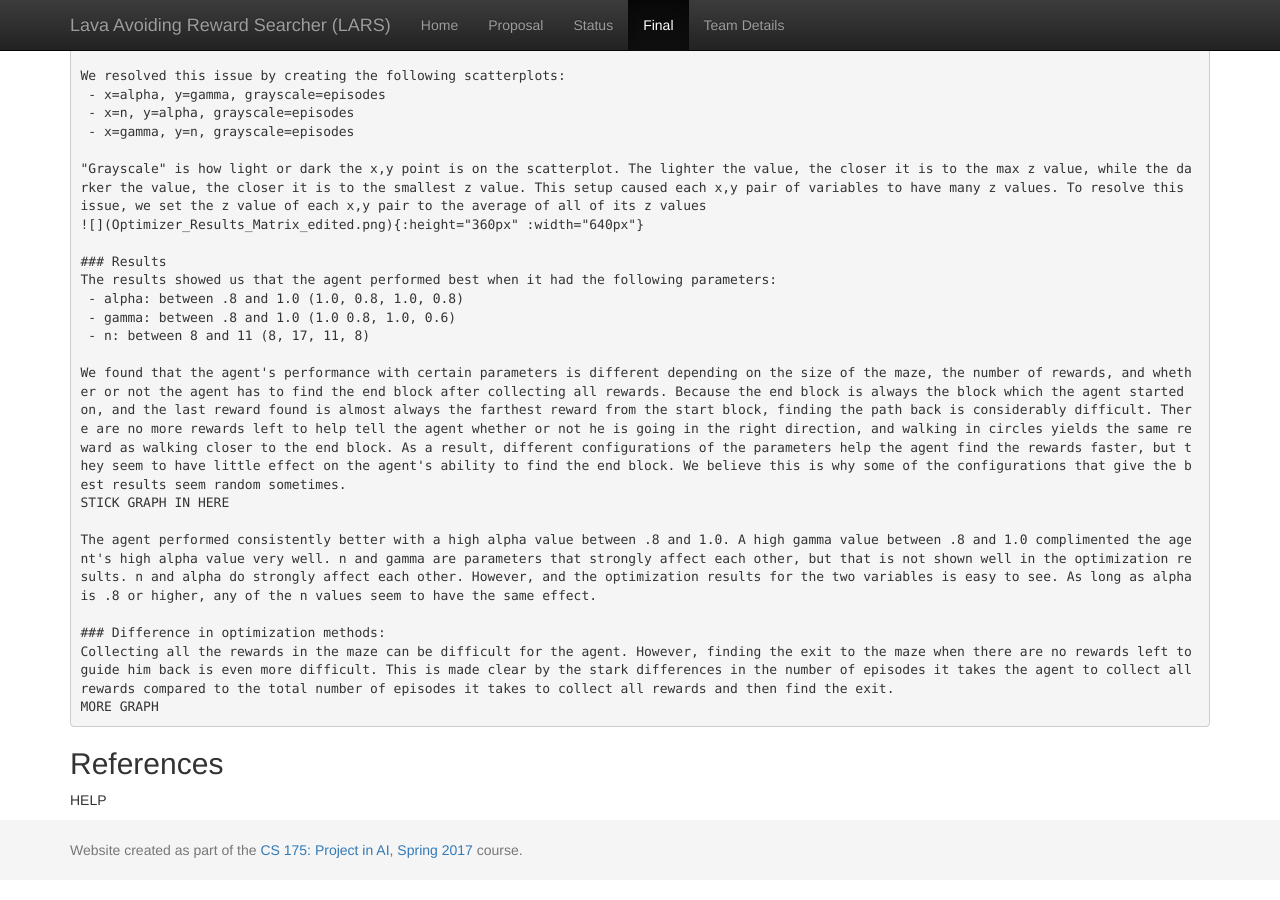
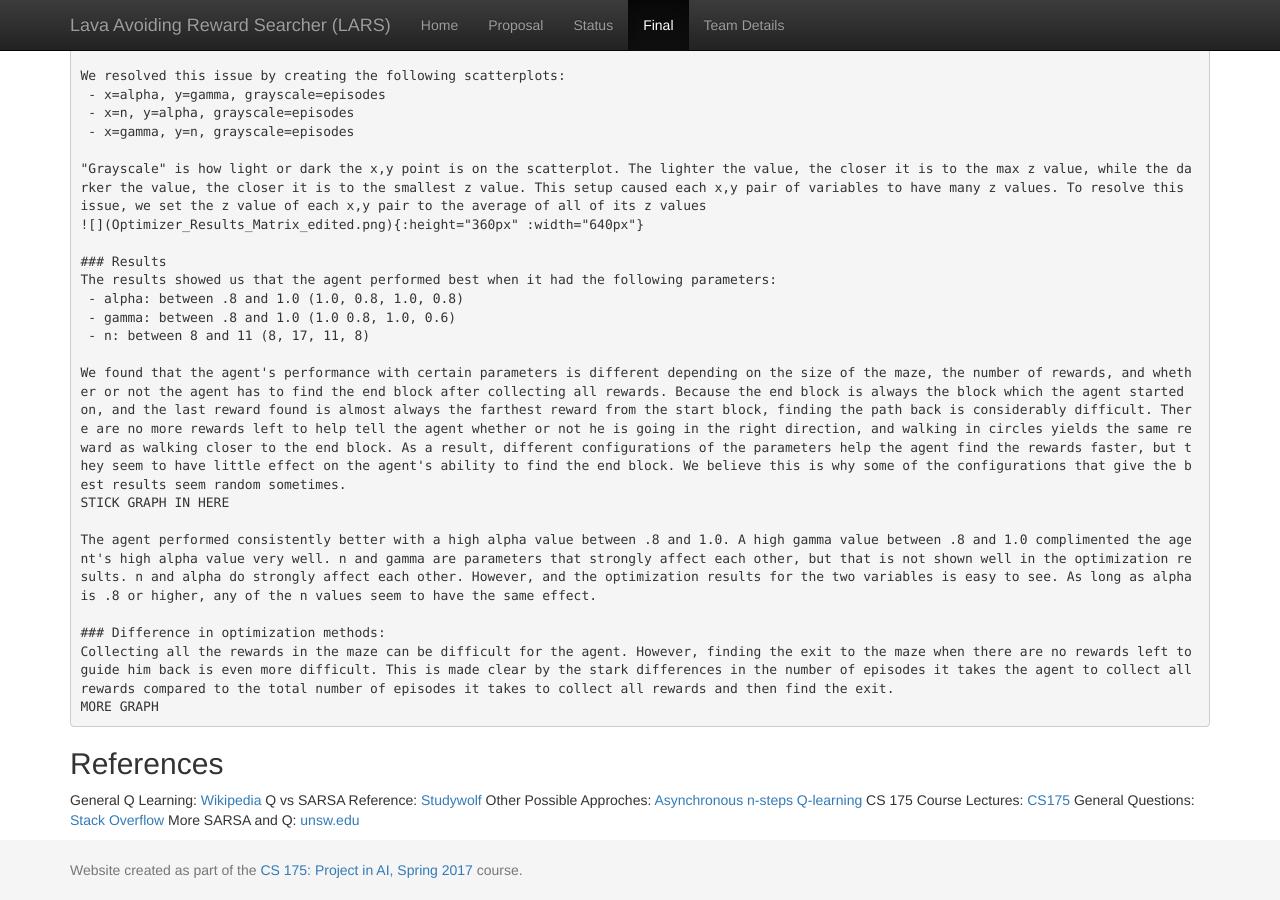
Before and after one commit to Frozen-Herring/CS-175, a Jekyll site: the page built from docs/final.md, in a window 1280 px wide and 900 px high, scrolled down 3271 px. Built offline with Jekyll 4.4.1, drawn with Linux system fonts in a browser that asks for light colours.

Commit message:
Added in resources

```diff
--- a/docs/final.md
+++ b/docs/final.md
@@ -91,4 +91,9 @@
 	MORE GRAPH
 
 ## References
-HELP
+General Q Learning: [Wikipedia](https://en.wikipedia.org/wiki/Q-learning)
+Q vs SARSA Reference: [Studywolf](https://studywolf.wordpress.com/2013/07/01/reinforcement-learning-sarsa-vs-q-learning/)
+Other Possible Approches: [Asynchronous n-steps Q-learning](https://papoudakis.github.io/announcements/qlearning/)
+CS 175 Course Lectures: [CS175](http://sameersingh.org/courses/aiproj/sp17/sched.html)
+General Questions: [Stack Overflow](https://stackoverflow.com/)
+More SARSA and Q: [unsw.edu](http://www.cse.unsw.edu.au/~cs9417ml/RL1/algorithms.html)
```
